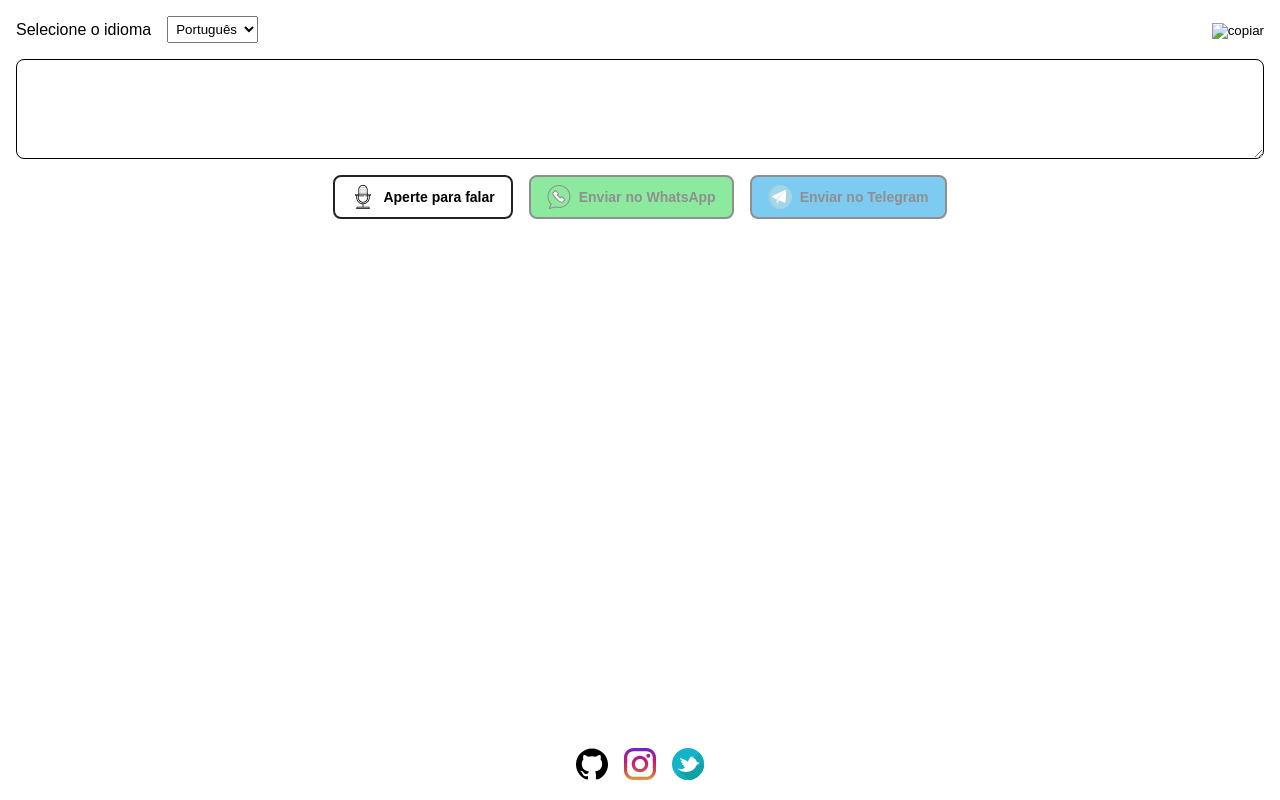
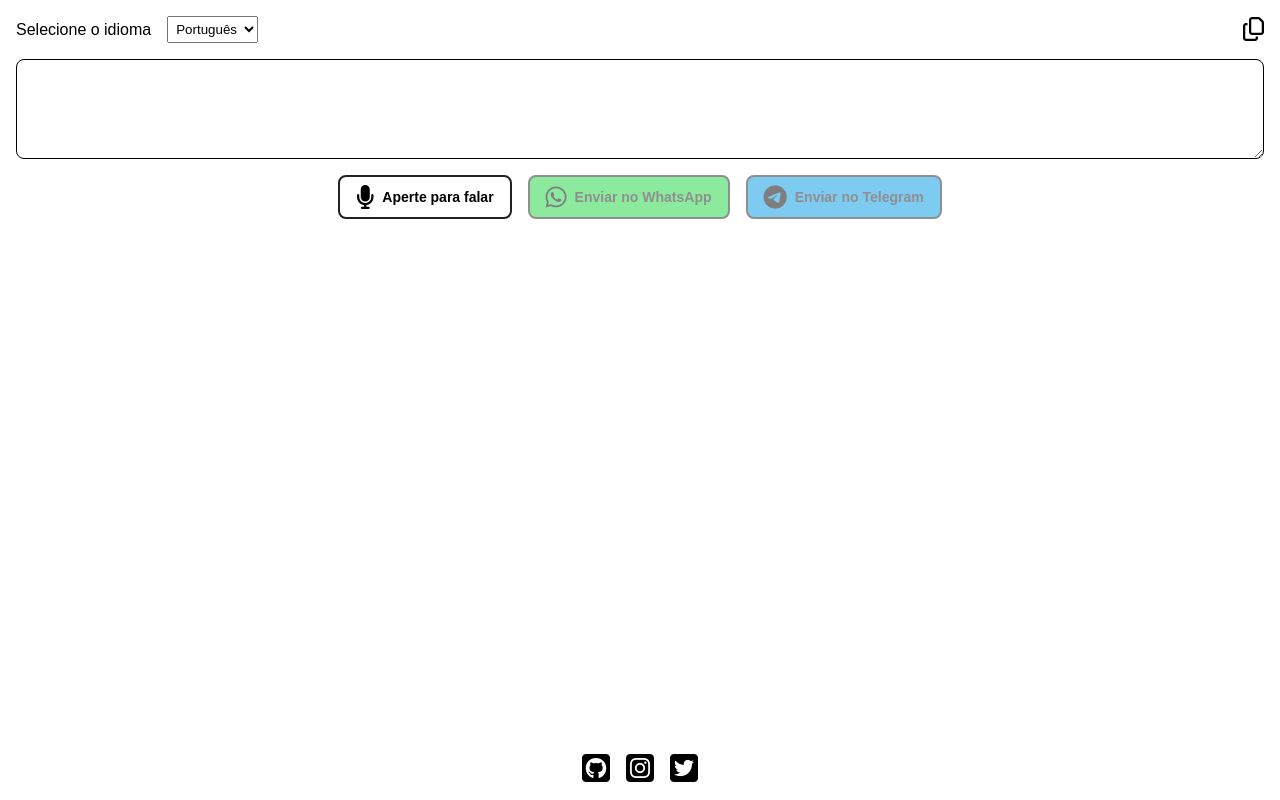
Before and after one commit to maikaodev/voice_to_text, a plain HTML site: page index.html in a window 1280 px wide. Drawn offline with Linux system fonts and the light colour scheme.

Commit message:
Adicionando biblioteca de icons e substituindo svg por icons

```diff
--- a/index.html
+++ b/index.html
@@ -22,7 +22,7 @@
 
       <div class="button-copy">
         <button id="copy-btn">
-          <img src="./img/copy-button.svg" alt="copiar" />
+          <i class="far fa-copy"></i>
         </button>
       </div>
     </header>
@@ -33,17 +33,17 @@
         <textarea class="text" id="result"></textarea>
         <div class="btns">
           <button class="btn control">
-            <img src="./img/microphone-button.svg" alt="microphone-button" />
+            <i class="fas fa-microphone"></i>
             <span>Aperte para falar</span>
           </button>
 
           <a class="btn disabled whatsapp">
-            <img src="./img/whatsapp-button-2.svg" alt="img-whatsapp" />
+            <i class="fab fa-whatsapp"></i>
             Enviar no WhatsApp
           </a>
 
           <a class="btn disabled telegram">
-            <img src="./img/telegram-button.svg" alt="img-telegram" />
+            <i class="fab fa-telegram-plane"></i>
             Enviar no Telegram
           </a>
         </div>
@@ -53,19 +53,20 @@
     <footer>
       <div class="social-media">
         <a href="https://github.com/maikaodev" target="_blank">
-          <img src="./img/github.svg" alt="github" />
+          <i class="fab fa-github-square"></i>
         </a>
 
         <a href="https://www.instagram.com/maikaodev/" target="_blank">
-          <img src="./img/instagram.svg" alt="instagram" />
+          <i class="fab fa-instagram-square"></i>
         </a>
 
         <a href="https://twitter.com/maikaodev" target="_blank">
-          <img src="./img/twitter.svg" alt="twitter" />
+          <i class="fab fa-twitter-square"></i>
         </a>
       </div>
     </footer>
 
+    <script src="https://kit.fontawesome.com/270930164d.js" crossorigin="anonymous"></script>
     <script src="./voice_to_text.js"></script>
   </body>
 </html>
--- a/style.css
+++ b/style.css
@@ -38,8 +38,8 @@ header .button-copy #copy-btn {
   border: none;
 }
 
-header .button-copy img {
-  height: 24px;
+header .button-copy i {
+  font-size: 24px;
   cursor: pointer;
 }
 /* MAIN */
@@ -77,9 +77,10 @@ main .text {
   justify-content: center;
   gap: 16px;
 }
-.btns a img,
-.btns button img {
-  height: 24px;
+.btns a i,
+.btns button i {
+  text-align: center;
+  font-size: 24px;
   margin-right: 8px;
 }
 
@@ -123,12 +124,12 @@ footer .social-media {
   justify-content: center;
   gap: 16px;
 }
-footer .social-media a img {
-  height: 32px;
+footer .social-media a i {
+  font-size: 32px;
   transition: all 0.5s;
 }
 
-footer .social-media a img:hover {
+footer .social-media a i:hover {
   transform: scale(1.15);
 }
 
```
